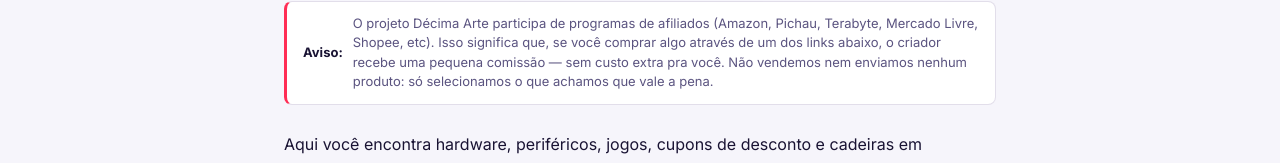
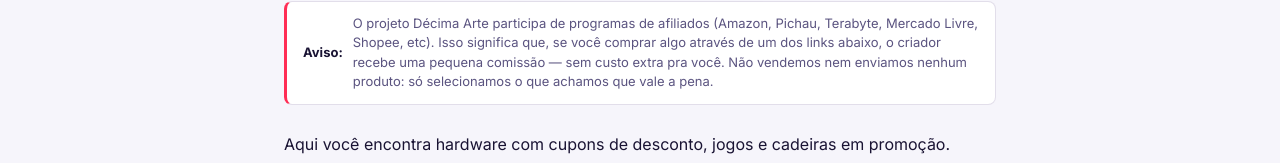
Before and after one commit to decimaarte/decimaarte, a Jekyll site: the page built from promocoes.html, in a window 1280 px wide and 1225 px high, cut to the strip 0-416 px from the top of the window. Shown: the part 231-394 px from the top of the strip. Built offline with Jekyll 4.4.1, drawn with Linux system fonts in a browser that asks for light colours; some of the changed text lies outside the part shown.

Commit message:
Update Textos do site “textos_gerais”

```diff
--- a/_data/textos.yml
+++ b/_data/textos.yml
@@ -1,5 +1,5 @@
 promocoes_aviso: 'O projeto Décima Arte participa de programas de afiliados (Amazon, Pichau, Terabyte, Mercado Livre, Shopee, etc). Isso significa que, se você comprar algo através de um dos links abaixo, o criador recebe uma pequena comissão — sem custo extra pra você. Não vendemos nem enviamos nenhum produto: só selecionamos o que achamos que vale a pena.'
-promocoes_intro: Aqui você encontra hardware, periféricos, jogos, cupons de desconto e cadeiras em promoção.
+promocoes_intro: Aqui você encontra hardware com cupons de desconto, jogos e cadeiras em promoção.
 apoie_intro: O projeto Décima Arte é feito de forma independente. Se o conteúdo te ajuda e te diverte, você pode apoiar com qualquer valor, via Pix/ QR Code.
 sobre_texto: 'O Décima Arte nasceu de uma ideia simples: jogos são a décima arte, e merecem ser tratados com a mesma curiosidade e profundidade que qualquer outra forma de expressão. Aqui você encontra notícias quentes do mundo dos games, curiosidades sobre como os jogos são feitos — engines, ferramentas, bastidores de produção — e, aos poucos, guias e conteúdo em vídeo pra quem curte gameplays e pra quem sonha em trabalhar com desenvolvimento de games.'
 footer_descricao: Notícias, curiosidades de desenvolvimento do mundo dos games e muito mais!
```
